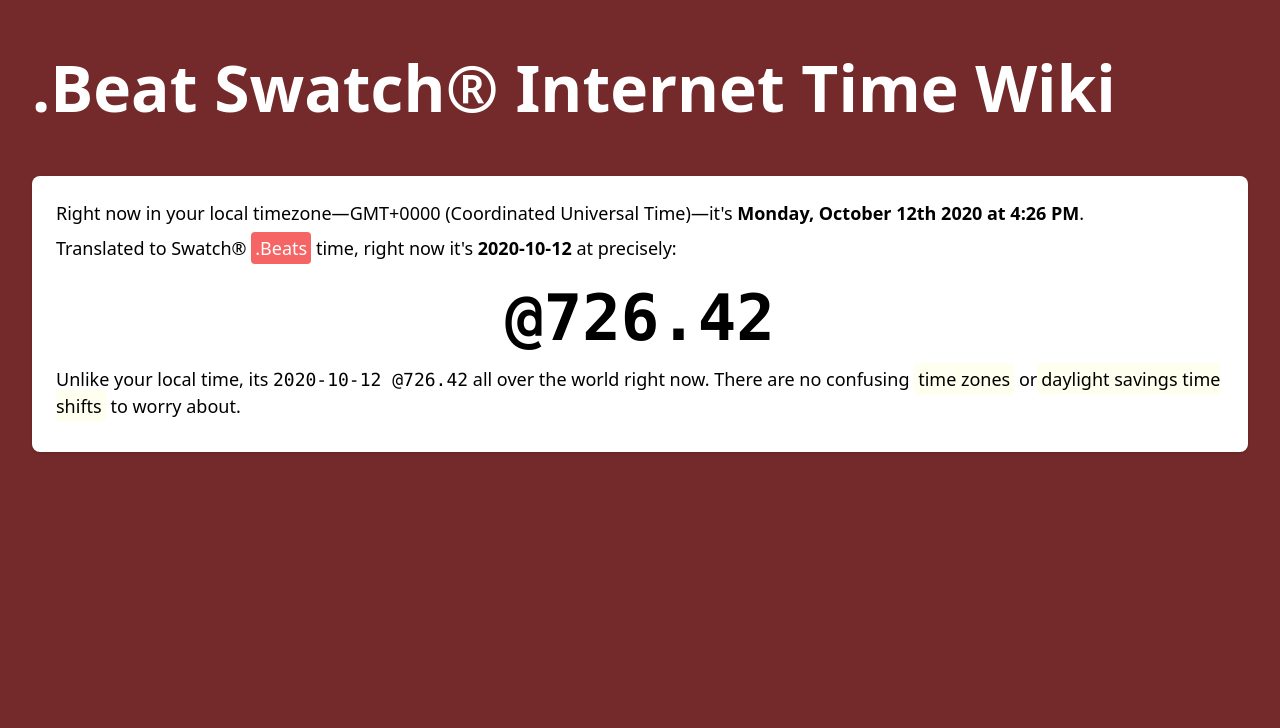
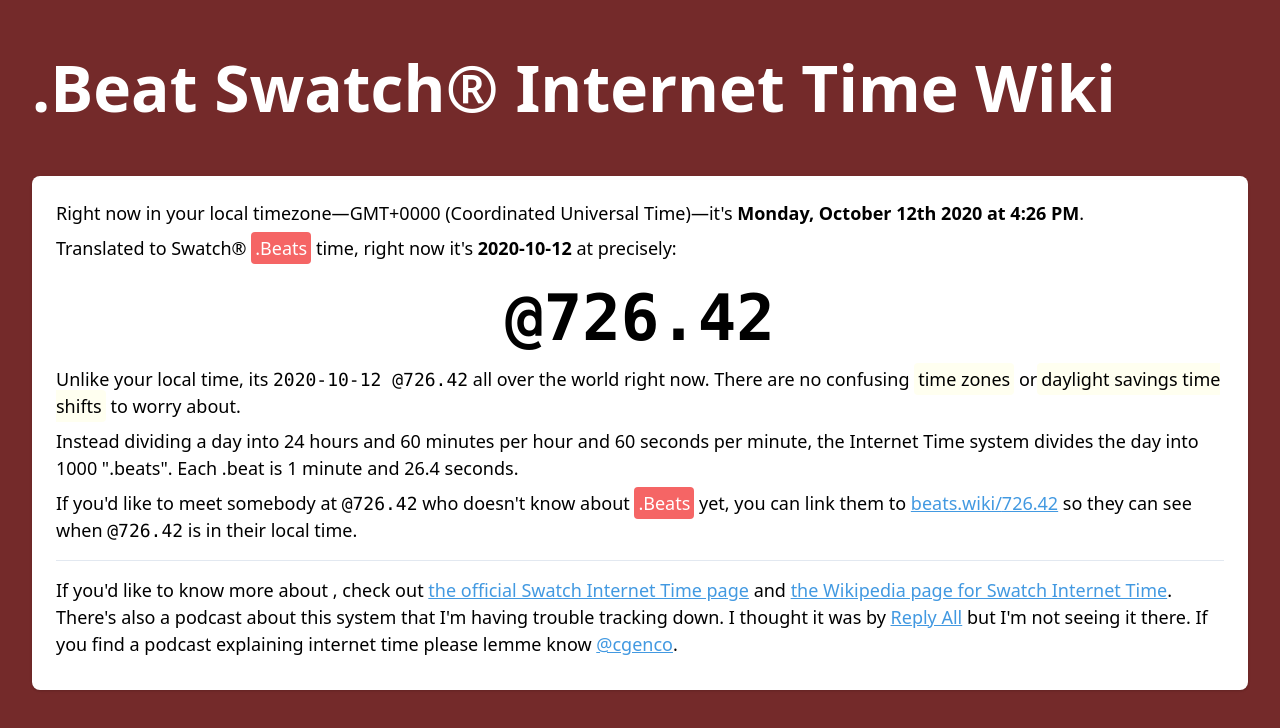
Before and after one commit to christiangenco/beatswiki, a Next.js app: page / in a window 1280 px wide. Shown: the top 728 px of the page. Built offline with nearby package versions, Linux system fonts and the light colour scheme; no server answers.

Commit message:
make beats.wiki/100 work

```diff
--- /dev/null
+++ b/components/html.js
@@ -0,0 +1,15 @@
+export function P({ children }) {
+  return <p className="mb-2 text-lg">{children}</p>;
+}
+
+export function Highlight({ children }) {
+  return <span className="rounded p-1 bg-yellow-100">{children}</span>;
+}
+
+export function Showcase({ children }) {
+  return (
+    <div className="text-4xl md:text-6xl font-bold text-center font-mono">
+      {children}
+    </div>
+  );
+}
--- a/pages/[time].js
+++ b/pages/[time].js
@@ -1,16 +1,23 @@
 import React, { useState, useEffect } from "react";
 import { useRouter } from "next/router";
+
+import { formatISO9075, format, formatDistanceToNow } from "date-fns";
 
 import Head from "next/head";
 import Shell from "../components/Shell";
 
+import { beatsToDate, dateToBeats, localTimezone } from "../utils";
+
+import { P, Highlight, Showcase } from "../components/html";
+
 export default function TimePage({}) {
   const router = useRouter();
-  const { time } = router.query;
+  let { time } = router.query;
 
-  const title = `${time} in Swatch® .beats`;
+  const beats = time ? parseFloat(time.replace(/[^0-9.]/, "")) : 0;
+  const title = `@${beats} in Swatch® .beats`;
 
-  const beats = time ? parseFloat(time.replace(/[^0-9.]/, "")) : null;
+  const localTime = beatsToDate(beats);
 
   return (
     <div>
@@ -19,7 +26,11 @@
         <link rel="icon" href="/favicon.ico" />
       </Head>
       <Shell title={title}>
-        {time} in Swatch® .beat Internet Time is {beats}
+        <P>
+          @{beats} in Swatch® .Beat Internet Time translated to your current
+          local timezone of {localTimezone()} is:
+        </P>
+        <Showcase>{format(localTime, "h:mm:ss a")}</Showcase>
       </Shell>
     </div>
   );
--- a/pages/_app.js
+++ b/pages/_app.js
@@ -2,16 +2,17 @@
 
 // import App from 'next/app'
 
-import { FirebaseProvider } from "../hooks/useFirebase";
+// import { FirebaseProvider } from "../hooks/useFirebase";
 
-import firebaseConfig from "../config/firebase";
+// import firebaseConfig from "../config/firebase";
 
 function MyApp({ Component, pageProps }) {
-  return (
-    <FirebaseProvider config={firebaseConfig}>
-      <Component {...pageProps} />
-    </FirebaseProvider>
-  );
+  return <Component {...pageProps} />;
+  // return (
+  //   <FirebaseProvider config={firebaseConfig}>
+  //     <Component {...pageProps} />
+  //   </FirebaseProvider>
+  // );
 }
 
 // Only uncomment this method if you have blocking data requirements for
--- a/pages/index.js
+++ b/pages/index.js
@@ -5,25 +5,24 @@
 import { formatISO9075, format } from "date-fns";
 
 import useInterval from "../hooks/useInterval";
-import { beatsToDate, dateToBeats } from "../utils";
+import { beatsToDate, dateToBeats, localTimezone } from "../utils";
+
+import { P, Highlight, Showcase } from "../components/html";
 
 const secondsPerBeat = 86.4;
 
-function P({ children }) {
-  return <p className="mb-2 text-lg">{children}</p>;
-}
-
-function Highlight({ children }) {
-  return <span className="rounded p-1 bg-yellow-100">{children}</span>;
-}
-
 export default function Home() {
-  const title = ".Beat Swatch® Internet Time Wiki";
+  const defaultTitle = ".Beat Swatch® Internet Time Wiki";
+  const [title, setTitle] = useState(defaultTitle);
 
   const [now, setNow] = useState(new Date());
 
   useInterval(() => {
     setNow(new Date());
+
+    // not DRY
+    const { beats } = dateToBeats(now);
+    setTitle(`@${Math.floor(beats)}`);
   }, (secondsPerBeat * 1000) / 100);
 
   const { beats, isoDate } = dateToBeats(now);
@@ -34,7 +33,7 @@
         <title>{title} | Beats.wiki</title>
         <link rel="icon" href="/favicon.ico" />
       </Head>
-      <Shell title={title}>
+      <Shell title={defaultTitle}>
         {false && (
           <P>
             The way you tell time was broken with the invention of the internet.
@@ -43,7 +42,7 @@
         )}
         <P>
           Right now in your local timezone—
-          {now.toString().match(/([A-Z]+[\+-][0-9]+.*)/)[1]}—it's{" "}
+          {localTimezone()}—it's{" "}
           <b>
             {format(now, "eeee, LLLL do yyyy")} at {format(now, "h:mm a")}
           </b>
@@ -54,9 +53,7 @@
           <span className="bg-red-500 rounded text-white p-1">.Beats</span>{" "}
           time, right now it's <b>{isoDate}</b> at precisely:
         </P>
-        <div className="text-4xl md:text-6xl font-bold text-center font-mono">
-          @{beats}
-        </div>
+        <Showcase>@{beats}</Showcase>
         <P>
           Unlike your local time, its{" "}
           <span className="font-mono">
@@ -66,6 +63,59 @@
           <Highlight>time zones</Highlight> or
           <Highlight>daylight savings time shifts</Highlight> to worry about.
         </P>
+        <P>
+          Instead dividing a day into 24 hours and 60 minutes per hour and 60
+          seconds per minute, the Internet Time system divides the day into 1000
+          ".beats". Each .beat is 1 minute and 26.4 seconds.
+        </P>
+        <P>
+          If you'd like to meet somebody at{" "}
+          <span className="font-mono">@{beats}</span> who doesn't know about{" "}
+          <span className="bg-red-500 rounded text-white p-1">.Beats</span> yet,
+          you can link them to{" "}
+          <a
+            className="text-blue-500 underline"
+            href={`https://beats.wiki/${beats}`}
+          >
+            beats.wiki/{beats}
+          </a>{" "}
+          so they can see when <span className="font-mono">@{beats}</span> is in
+          their local time.
+        </P>
+        <hr className="my-4" />
+        <P>
+          If you'd like to know more about , check out{" "}
+          <a
+            className="text-blue-500 underline"
+            href="https://www.swatch.com/en_us/internet-time/"
+          >
+            the official Swatch Internet Time page
+          </a>{" "}
+          and{" "}
+          <a
+            className="text-blue-500 underline"
+            href="https://en.wikipedia.org/wiki/Swatch_Internet_Time"
+          >
+            the Wikipedia page for Swatch Internet Time
+          </a>
+          . There's also a podcast about this system that I'm having trouble
+          tracking down. I thought it was by{" "}
+          <a
+            className="text-blue-500 underline"
+            href="https://gimletmedia.com/shows/reply-all"
+          >
+            Reply All
+          </a>{" "}
+          but I'm not seeing it there. If you find a podcast explaining internet
+          time please lemme know{" "}
+          <a
+            className="text-blue-500 underline"
+            href="https://twitter.com/cgenco"
+          >
+            @cgenco
+          </a>
+          .
+        </P>
       </Shell>
     </div>
   );
--- a/utils/index.js
+++ b/utils/index.js
@@ -7,9 +7,35 @@
   getMilliseconds,
   differenceInSeconds,
   formatISO,
+  parseISO,
+  addSeconds,
+  startOfDay,
 } from "date-fns";
 
-export function beatsToDate(beats) {}
+export function localTimezone() {
+  return new Date().toString().match(/([A-Z]+[\+-][0-9]+.*)/)[1];
+}
+
+function localTimezoneOffset() {
+  return new Date().toString().match(/([\+-][0-9]+)/)[1];
+}
+
+export function beatsToDate(beats) {
+  let totalSeconds = beats * 86.4;
+  // const timeZone = "+01:00";
+  // totalSeconds += 60 * 60; // +01:00 time zone
+
+  const now = new Date();
+  const midnight = startOfDay(now);
+
+  const date = addSeconds(midnight, totalSeconds);
+  const bmtDate = zonedTimeToUtc(date, "+01:00");
+
+  const localTimezone = localTimezoneOffset();
+  const localDate = utcToZonedTime(bmtDate, localTimezone);
+
+  return localDate;
+}
 
 export function dateToBeats(date) {
   // const midnight = toDate("2020-10-11T0:00:00+01:00");
```
